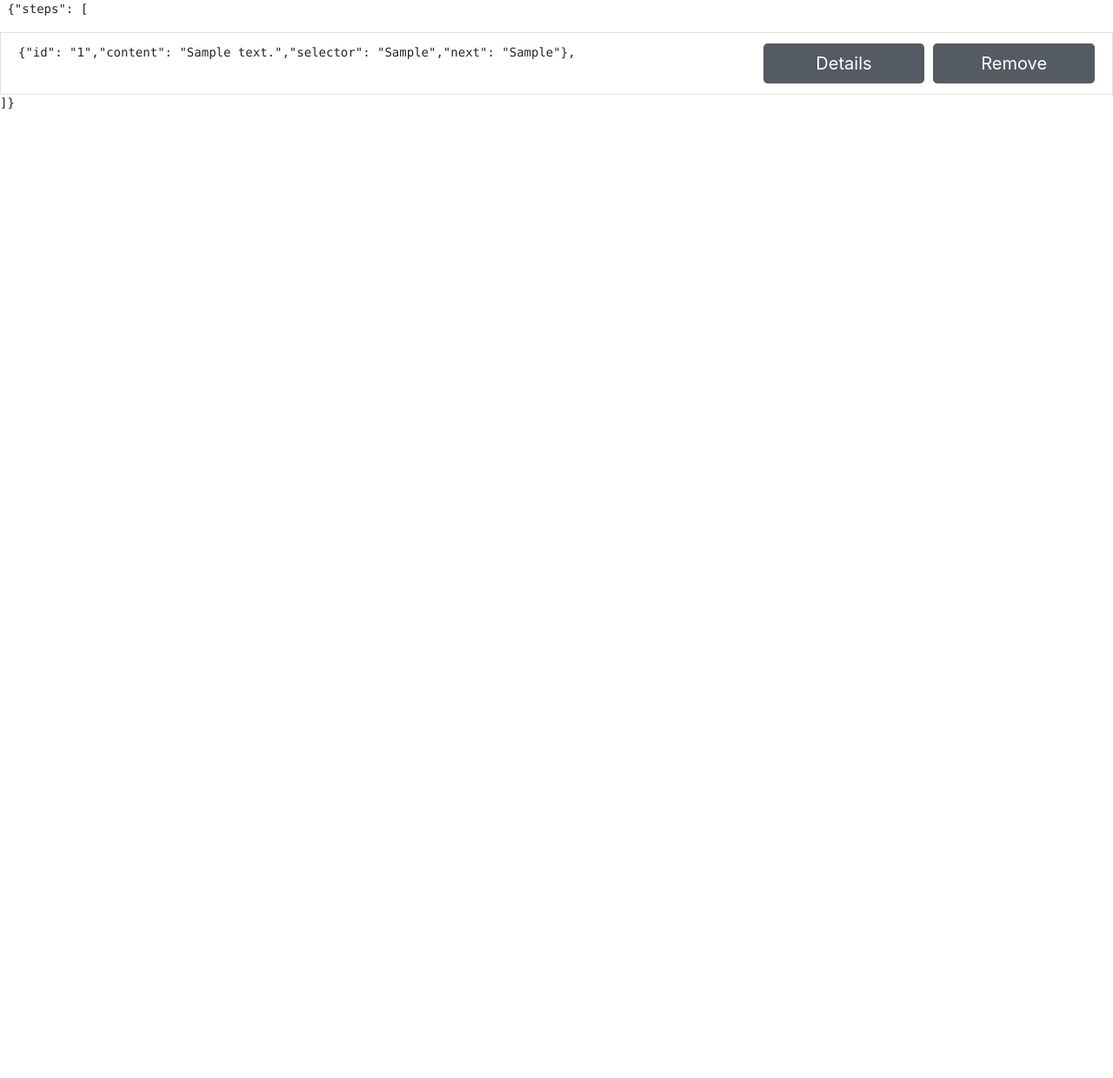
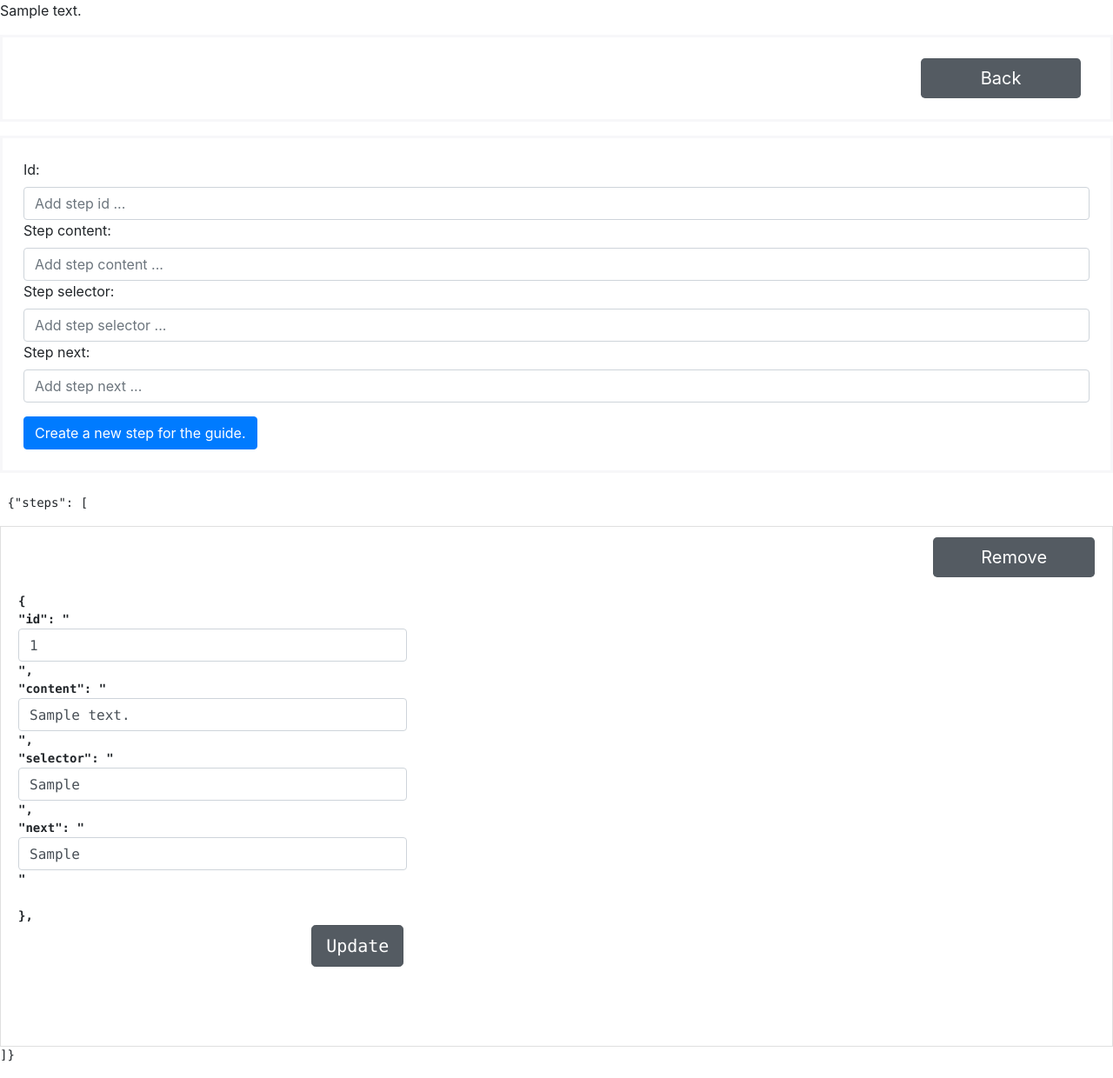
Before and after one commit to LunguGeorgeProgramator/Python-Django-aplication., a Django app: template GuidedLearningSolution/guide/templates/guide/details.html in a window 1280 px wide. Shown: the whole page at 87% size. Before the commit the page ends 126 px from the top, so only its background shows below. Run offline with Django 3.2, Linux system fonts and the light colour scheme; tables that the repository leaves empty hold one stand-in row (values such as "Sample post"); the template is opened without the code that fills it: values that come from a table or form of the project are taken from there, most other values are stand-ins (such as "Sample title", 1, 10 or a date in 2020); some libraries are stand-ins or nearby versions.

Commit message:
finished guide steps details page

```diff
--- a/GuidedLearningSolution/guide/forms.py
+++ b/GuidedLearningSolution/guide/forms.py
@@ -1,4 +1,5 @@
 from django import forms
+from .models import GuideSteps
 
 
 class IndexFrom(forms.Form):
@@ -14,9 +15,27 @@ class IndexFrom(forms.Form):
 
 class DetailsFrom(forms.Form):
     # desc = forms.CharField(required=False)
-    desc = forms.CharField(widget=forms.TextInput(
+    id = forms.IntegerField(widget=forms.TextInput(
         attrs={
         'class': 'form-control',
-        'placeholder': 'Add guide name ...'
+        'placeholder': 'Add step id ...'
         }
     ))
+    step_content = forms.CharField(widget=forms.TextInput(
+        attrs={
+        'class': 'form-control',
+        'placeholder':  'Add step content ...'
+        }
+    ))
+    step_selector = forms.CharField(widget=forms.TextInput(
+        attrs={
+        'class': 'form-control',
+        'placeholder':  'Add step selector ...'
+        }
+    ))
+    step_next = forms.IntegerField(widget=forms.TextInput(
+        attrs={
+        'class': 'form-control',
+        'placeholder':  'Add step next ...'
+        }
+    ))
--- /dev/null
+++ b/GuidedLearningSolution/guide/models.py
@@ -0,0 +1,5 @@
+from django.db import models
+
+
+class GuideSteps(models.Model):
+    id_step = models.IntegerField()
--- a/GuidedLearningSolution/guide/templates/guide/details.html
+++ b/GuidedLearningSolution/guide/templates/guide/details.html
@@ -1,29 +1,45 @@
 {% extends "guide/main.html" %}
 {% block main_content %}
-<!--	<div class="bd-example">-->
-<!--		<form  method="post" action="">-->
-<!--			<div class="form-group">-->
-<!--				{% csrf_token %}-->
-<!--				{{ form.desc }}-->
-<!--			</div>-->
-<!--			<button class="btn btn-primary" type="submit">Create a new guide.</button>-->
-<!--		</form>-->
-<!--	</div>-->
-<!--	</br>-->
+	{{text}}
+	<div class="bd-example" style="height: 100px;">
+    	<a  href="javascript:history.back()" class="btn btn-secondary btn-lg active class_b_list" style="margin-right: 10px">
+				Back
+			</a>
+	</div>
+	<div class="bd-example">
+		<form  method="post" action="">
+			<div class="form-group">
+				{% csrf_token %}
+				{{ form }}
+				<input type="hidden" value="{{ guide_id }}" name="ID_steps" >
+			</div>
+			<button class="btn btn-primary" type="submit">Create a new step for the guide.</button>
+		</form>
+	</div>
+	</br>
 	<ul class="list-group">
 	<pre> {"steps": [ </pre>
 	{% for text_send_row in content_data %}
 		<li class="list-group-item list-group-item-action">
-			<pre class="class_s_list">{"id": "{{ text_send_row.id }}","content": "{{ text_send_row.step_content }}","selector": "{{ text_send_row.step_selector }}","next": "{{ text_send_row.step_next }}"},  </pre>
+			<pre class="class_s_list">
+				<form method="post" action="details?id_guide={{guide_id}}">
+					{% csrf_token %}
+					<b class="class_s_list">{</b>
+					<b class="class_s_list">"id": "</b><input class="form-control" value="{{ text_send_row.id }}" name="id" ><b>",</b>
+					<b class="class_s_list">"content": "</b><input class="form-control" value="{{ text_send_row.step_content }}" name="step_content" ><b>",</b>
+					<b class="class_s_list">"selector": "</b><input class="form-control" value="{{ text_send_row.step_selector }}" name="step_selector" ><b>",</b>
+					<b class="class_s_list">"next": "</b><input class="form-control" value="{{ text_send_row.step_next }}" name="step_next" ><b>"</b>
+					<input type="hidden" name="id_step_update" value="{{ text_send_row.id_step }}">
+					<b class="class_s_list">},</b>
+					<button class="btn btn-secondary btn-lg active" type="submint">Update</button>
+				</form>
+			</pre>
 <!--			<strong class="class_s_list">{{ text_send_row.step_content }}</strong>-->
 			<form method="post">
 				{% csrf_token %}
-<!--				<input type="hidden" name="id_guide" value="{{ text_send_row.id }}">-->
+				<input type="hidden" name="id_step" value="{{ text_send_row.id_step }}">
 				<button class="btn btn-secondary btn-lg active class_b_list" type="submint">Remove</button>
 			</form>
-			<a href="#" class="btn btn-secondary btn-lg active class_b_list" style="margin-right: 10px">
-				Details
-			</a>
 		</li>
 	{% endfor %}
 	<pre>]}</pre>
```
Also changed, not shown: GuidedLearningSolution/guide/database/DataBaseClass.py (+38 -3 lines), GuidedLearningSolution/guide/views.py (+41 -22 lines), GuidedLearningSolution/guide/serializers.py (added).
